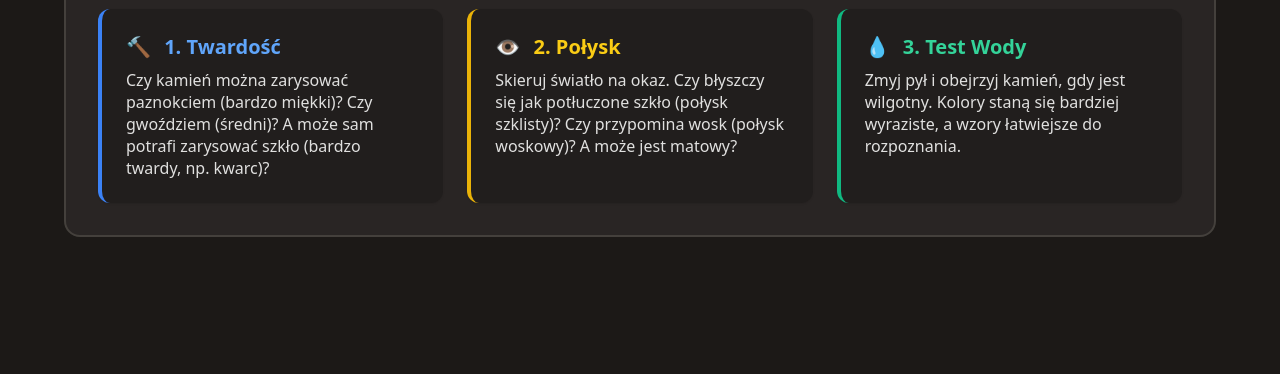
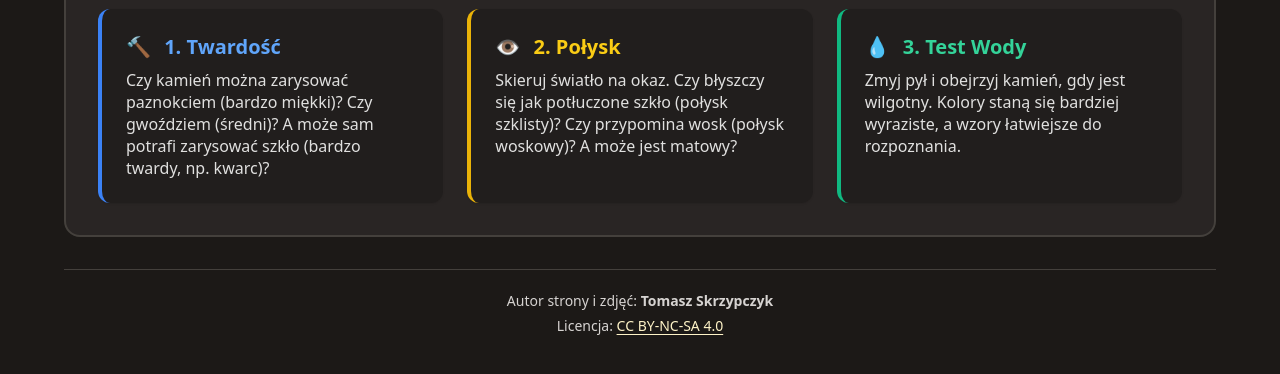
Before and after one commit to skrzypu/szkola-mineraly, a plain HTML site: page index.html in a window 1280 px wide. Shown: the part 618-992 px from the top of the page. Before the commit the page ends 887 px from the top, so only its background shows below. Drawn offline with Linux system fonts and the light colour scheme.

Commit message:
Dodaj stopkę z autorstwem i licencją
Co-authored-by: Copilot <223556219+Copilot@users.noreply.github.com>

```diff
--- a/index.html
+++ b/index.html
@@ -249,6 +249,11 @@
 
     </main>
 
+    <footer class="site-footer">
+        <p>Autor strony i zdjęć: <strong>Tomasz Skrzypczyk</strong></p>
+        <p>Licencja: <a href="https://creativecommons.org/licenses/by-nc-sa/4.0/">CC BY-NC-SA 4.0</a></p>
+    </footer>
+
     <dialog id="image-dialog" class="image-dialog rounded-xl">
         <div class="relative flex max-h-[95vh] flex-col items-center rounded-xl bg-slate-950 p-4">
             <button type="button" class="image-dialog-close absolute right-3 top-3 z-10 rounded-full bg-black/75 px-3 py-2 text-xl font-bold text-white hover:bg-black" aria-label="Zamknij powiększone zdjęcie">
--- a/style.css
+++ b/style.css
@@ -177,6 +177,31 @@ h1, h2, h3, p {
 .theme-card [class~="bg-amber-900"] { color: #fde68a; }
 .theme-card [class~="bg-emerald-900"] { color: #a7f3d0; }
 
+.site-footer {
+    max-width: 72rem;
+    margin: 2rem auto 0;
+    padding: 1.25rem 1rem;
+    border-top: 1px solid var(--border-card);
+    color: var(--text-muted);
+    text-align: center;
+    font-size: .875rem;
+    line-height: 1.5;
+}
+
+.site-footer p + p {
+    margin-top: .25rem;
+}
+
+.site-footer a {
+    color: var(--accent-light);
+    text-underline-offset: .2em;
+}
+
+.site-footer a:focus-visible {
+    outline: 2px solid var(--accent-main);
+    outline-offset: 3px;
+}
+
 .image-dialog > div { max-height: 95vh; }
 .image-dialog-stage { margin: 0 auto; }
 
```
